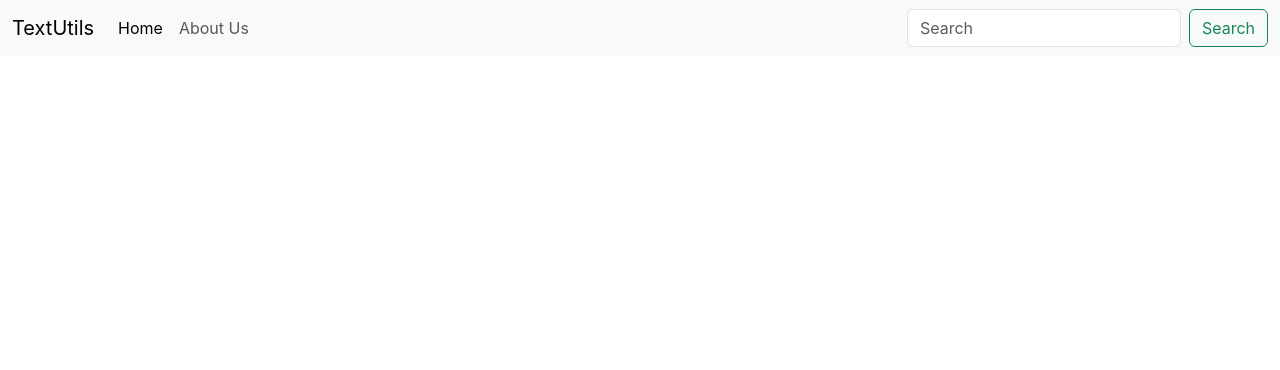
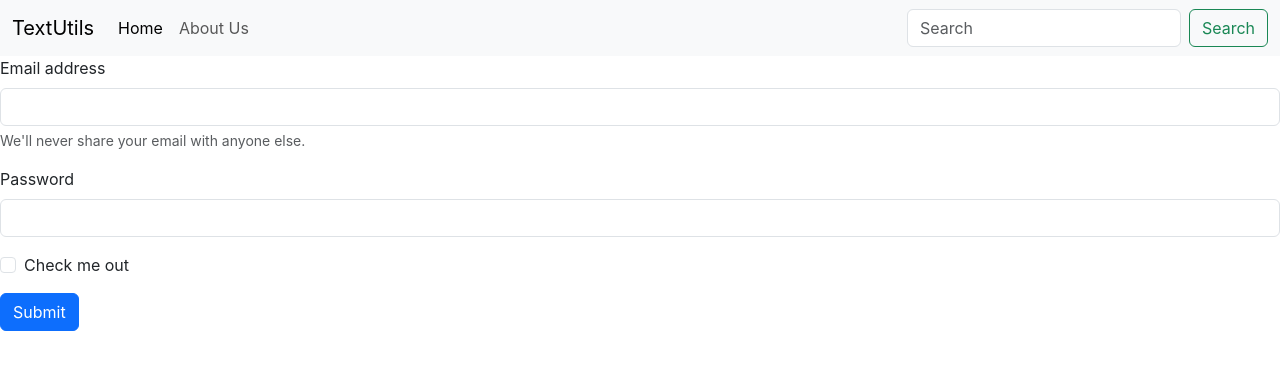
Before and after one commit to Faizan-Ashraf7/React-Projects, a React (Create React App) app in the folder textutils/: page / in a window 1280 px wide. Shown: the top 370 px of the page. Built offline with nearby package versions, Linux system fonts and the light colour scheme.

Commit message:
Imported components

```diff
--- a/textutils/src/App.js
+++ b/textutils/src/App.js
@@ -1,9 +1,11 @@
 import "./App.css";
+import TextForm from "./components/TextForm";
 import Navbar from "./components/Navbar";
 function App() {
   return (
     <>
 <Navbar title="TextUtils" aboutText="About Us" />
+<TextForm />
     </>
   );
 }
```
